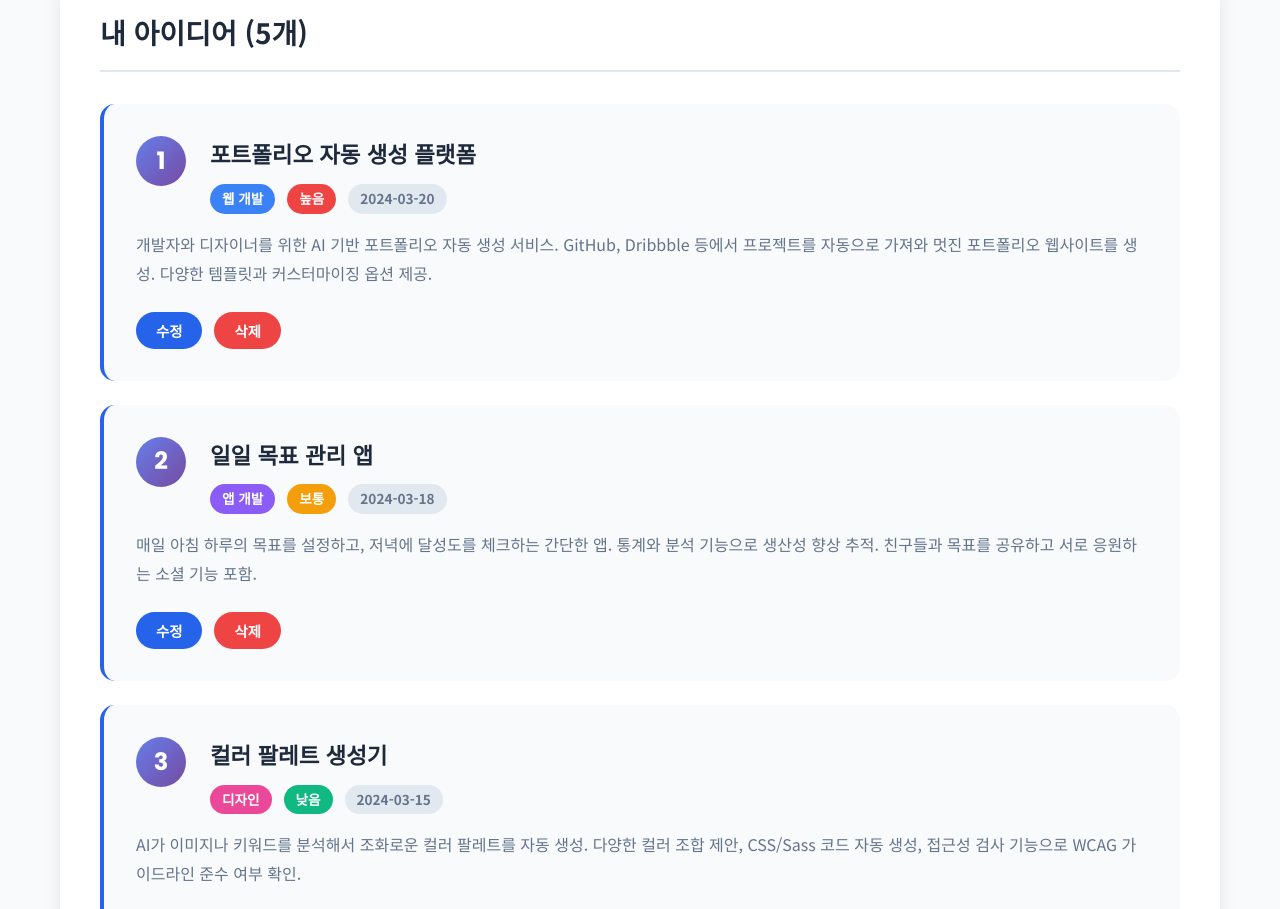
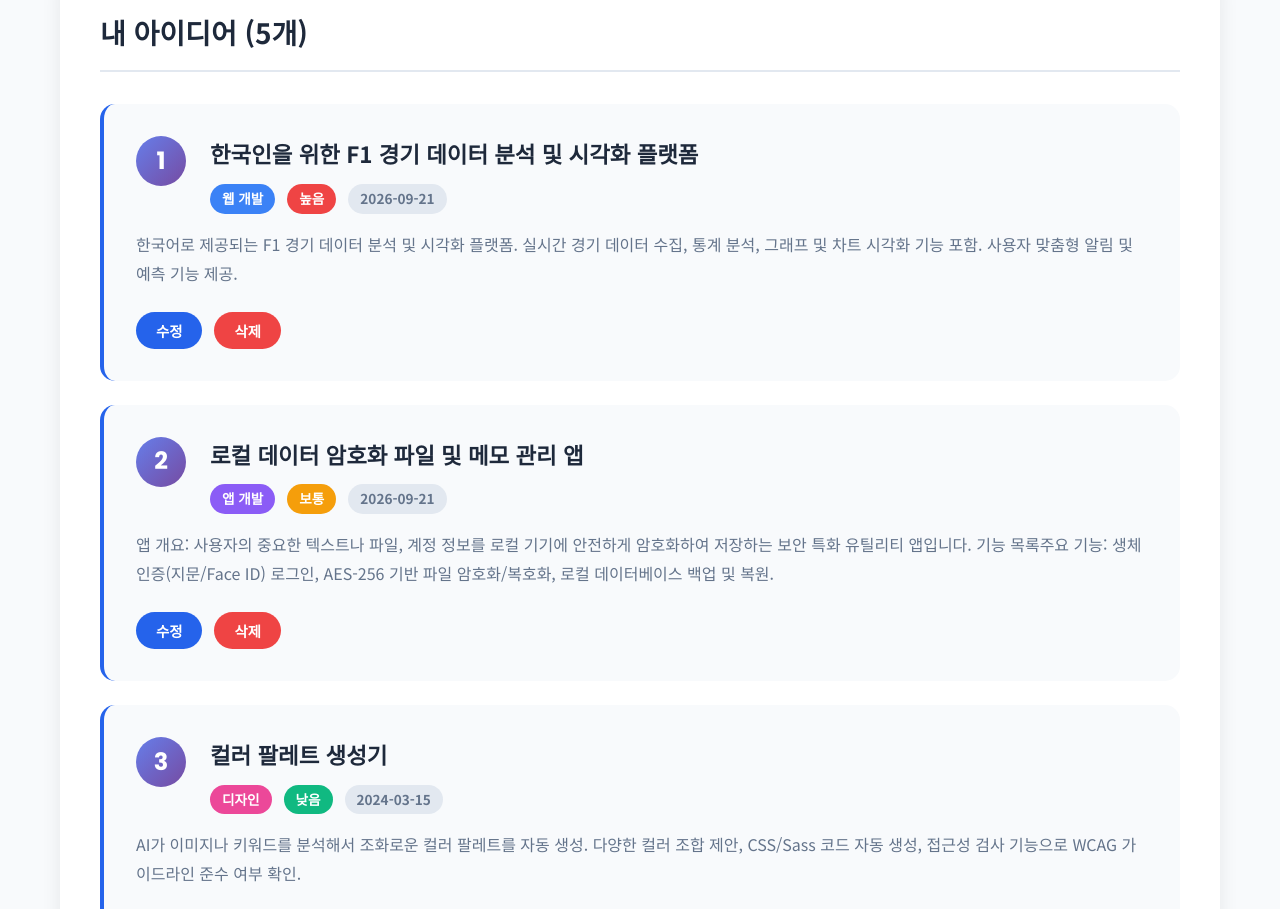
Before and after one commit to Starlight0307/git_project_20192157, a website: page mobile/3rd/idea.html in a window 1280 px wide. Shown: the part 1080-1989 px from the top of the page. Drawn offline with Linux system fonts and the light colour scheme.

Commit message:
3주차 내용 추가

```diff
--- a/mobile/3rd/idea.html
+++ b/mobile/3rd/idea.html
@@ -111,18 +111,16 @@
                         <div class="idea-header">
                             <div class="idea-number">1</div>
                             <div class="idea-info">
-                                <h4 class="idea-title">포트폴리오 자동 생성 플랫폼</h4>
+                                <h4 class="idea-title">한국인을 위한 F1 경기 데이터 분석 및 시각화 플랫폼</h4>
                                 <div class="idea-meta">
                                     <span class="idea-category category-web">웹 개발</span>
                                     <span class="idea-priority priority-high">높음</span>
-                                    <span class="idea-date">2024-03-20</span>
+                                    <span class="idea-date">2026-09-21</span>
                                 </div>
                             </div>
                         </div>
                         <p class="idea-description">
-                            개발자와 디자이너를 위한 AI 기반 포트폴리오 자동 생성 서비스.
-                            GitHub, Dribbble 등에서 프로젝트를 자동으로 가져와 멋진 포트폴리오 웹사이트를 생성.
-                            다양한 템플릿과 커스터마이징 옵션 제공.
+                            한국어로 제공되는 F1 경기 데이터 분석 및 시각화 플랫폼. 실시간 경기 데이터 수집, 통계 분석, 그래프 및 차트 시각화 기능 포함. 사용자 맞춤형 알림 및 예측 기능 제공.
                         </p>
                         <div class="idea-actions">
                             <button class="btn-small btn-edit" onclick="editIdea(1)">수정</button>
@@ -131,22 +129,22 @@
                     </div>
 
                     <!-- 아이디어 아이템 2 -->
-                    <div class="idea-item" data-category="앱 개발" data-priority="보통" data-date="2024-03-18">
+                    <div class="idea-item" data-category="앱 개발" data-priority="보통" data-date="2026-09-21">
                         <div class="idea-header">
                             <div class="idea-number">2</div>
                             <div class="idea-info">
-                                <h4 class="idea-title">일일 목표 관리 앱</h4>
+                                <h4 class="idea-title">로컬 데이터 암호화 파일 및 메모 관리 앱</h4>
                                 <div class="idea-meta">
                                     <span class="idea-category category-app">앱 개발</span>
                                     <span class="idea-priority priority-medium">보통</span>
-                                    <span class="idea-date">2024-03-18</span>
+                                    <span class="idea-date">2026-09-21</span>
                                 </div>
                             </div>
                         </div>
                         <p class="idea-description">
-                            매일 아침 하루의 목표를 설정하고, 저녁에 달성도를 체크하는 간단한 앱.
-                            통계와 분석 기능으로 생산성 향상 추적.
-                            친구들과 목표를 공유하고 서로 응원하는 소셜 기능 포함.
+                            앱 개요: 사용자의 중요한 텍스트나 파일, 계정 정보를 로컬 기기에 안전하게 암호화하여 저장하는 보안 특화 유틸리티 앱입니다.
+
+                            기능 목록주요 기능: 생체 인증(지문/Face ID) 로그인, AES-256 기반 파일 암호화/복호화, 로컬 데이터베이스 백업 및 복원.
                         </p>
                         <div class="idea-actions">
                             <button class="btn-small btn-edit" onclick="editIdea(2)">수정</button>
```
